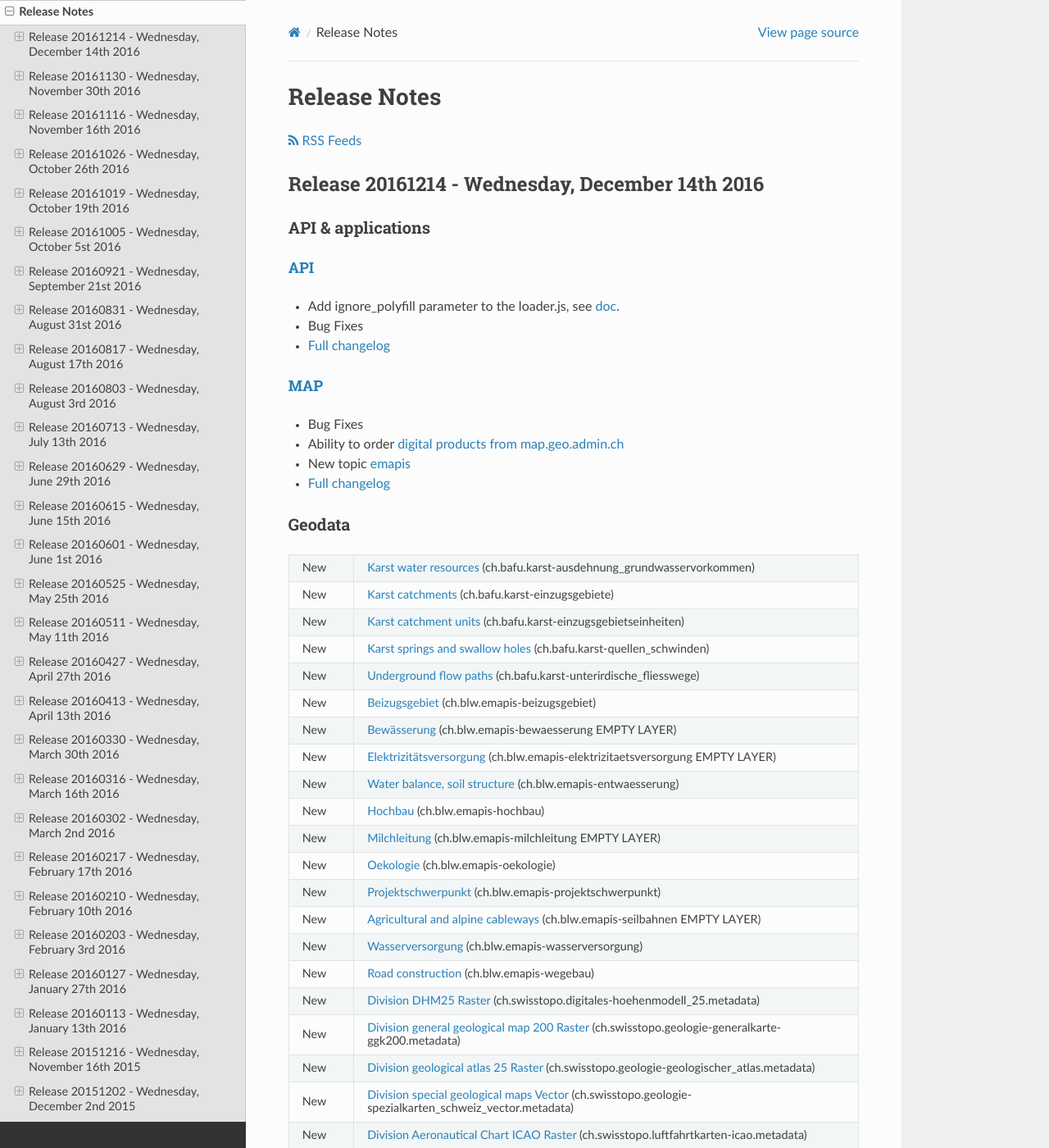
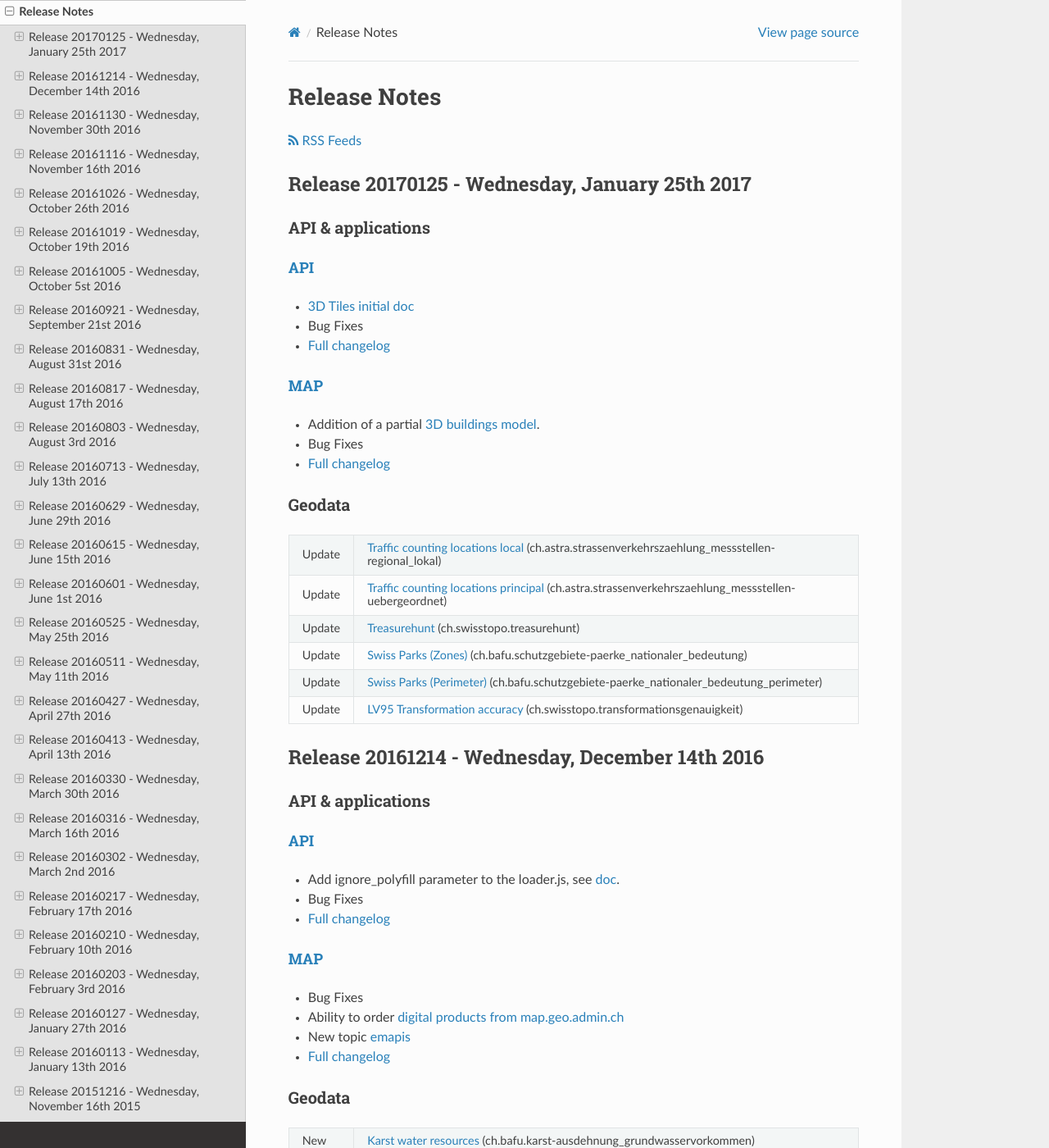
Before and after one commit to swisstopo-test/doc-chsdi3, a Sphinx documentation site: the page built from source/releasenotes/index.rst, in a window 1280 px wide and 1400 px high. Shown: the whole window at 82% size. Built offline with Sphinx 7.4.7 and the Read the Docs theme 2.0.0, drawn with Linux system fonts in a browser that asks for light colours.

Commit message:
Add releasenotes

```diff
--- a/source/releasenotes/index.rst
+++ b/source/releasenotes/index.rst
@@ -13,6 +13,46 @@ Release Notes
 .. raw:: html
 
     <p><a class="reference external" href="rss2.xml"> <i class="fa fa-rss"> RSS Feeds </i></a></p>
+
+
+.. _releasenotes_20170125:
+   *******
+
+Release 20170125 - Wednesday, January 25th 2017
+-----------------------------------------------
+
+API & applications
+******************
+
+`API <//api3.geo.admin.ch>`__
+'''''''''''''''''''''''''''''
+- `3D Tiles initial doc </services/sdiservices.html#d-tiles>`__
+- Bug Fixes
+- `Full changelog <https://github.com/geoadmin/mf-chsdi3/compare/r_161214...r_170125>`__
+
+`MAP <//map.geo.admin.ch>`__
+'''''''''''''''''''''''''''''
+- Addition of a partial `3D buildings model <//map.geo.admin.ch?topic=ech&lang=fr&bgLayer=ch.swisstopo.pixelkarte-farbe&layers=ch.swisstopo.swissbuildings3d_2.metadata&layers_opacity=0.75&lon=7.78711&lat=46.92932&elevation=1535&heading=0.001&pitch=-40.032&layers_visibility=false>`__.
+- Bug Fixes
+- `Full changelog <https://github.com/geoadmin/mf-chsdi3/compare/r_161214...r_170125>`__
+
+
+Geodata
+*******
++--------+--------------------------------------------------------------------------------------------------------------------------------------------------------------------------------------------------+
+| Update | `Traffic counting locations local <//map.geo.admin.ch/?layers=ch.astra.strassenverkehrszaehlung_messstellen-regional_lokal>`__ (ch.astra.strassenverkehrszaehlung_messstellen-regional_lokal)    |
++--------+--------------------------------------------------------------------------------------------------------------------------------------------------------------------------------------------------+
+| Update | `Traffic counting locations principal <//map.geo.admin.ch/?layers=ch.astra.strassenverkehrszaehlung_messstellen-uebergeordnet>`__ (ch.astra.strassenverkehrszaehlung_messstellen-uebergeordnet)  |
++--------+--------------------------------------------------------------------------------------------------------------------------------------------------------------------------------------------------+
+| Update | `Treasurehunt <//map.geo.admin.ch/?layers=ch.swisstopo.treasurehunt>`__ (ch.swisstopo.treasurehunt)                                                                                              |
++--------+--------------------------------------------------------------------------------------------------------------------------------------------------------------------------------------------------+
+| Update | `Swiss Parks (Zones) <//map.geo.admin.ch/?layers=ch.bafu.schutzgebiete-paerke_nationaler_bedeutung>`__ (ch.bafu.schutzgebiete-paerke_nationaler_bedeutung)                                       |
++--------+--------------------------------------------------------------------------------------------------------------------------------------------------------------------------------------------------+
+| Update | `Swiss Parks (Perimeter) <//map.geo.admin.ch/?layers=ch.bafu.schutzgebiete-paerke_nationaler_bedeutung_perimeter>`__ (ch.bafu.schutzgebiete-paerke_nationaler_bedeutung_perimeter)               |
++--------+--------------------------------------------------------------------------------------------------------------------------------------------------------------------------------------------------+
+| Update | `LV95 Transformation accuracy <//map.geo.admin.ch/?layers=ch.swisstopo.transformationsgenauigkeit>`__ (ch.swisstopo.transformationsgenauigkeit)                                                  |
++--------+--------------------------------------------------------------------------------------------------------------------------------------------------------------------------------------------------+
+
 
 .. _releasenotes_20161214:
    *******
```
